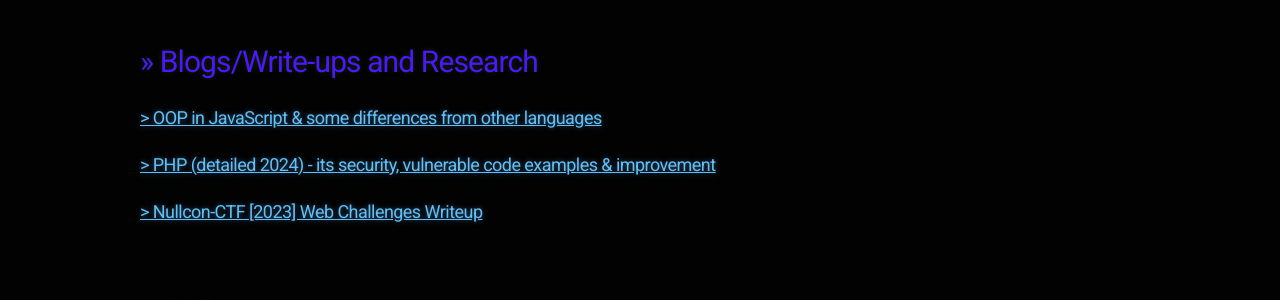
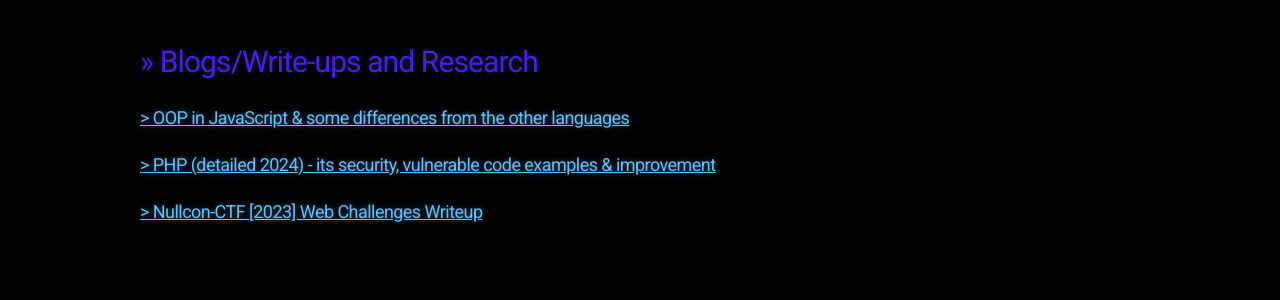
Before and after one commit to 20kilograma/blog, a Jekyll site: the page built from index.md, in a window 1280 px wide. Shown: the part 544-844 px from the top of the page. Built offline with Jekyll 4.4.1, drawn with Linux system fonts in a browser that asks for light colours; nearby versions of some CDN libraries; some web fonts are replaced; our own code applies the rules of GitHub Pages for plain Markdown files.

Commit message:
Update index.md

```diff
--- a/index.md
+++ b/index.md
@@ -42,7 +42,7 @@
 
 # >> Blogs/Write-ups and Research
 
-### <a href="oop-js"> > OOP in JavaScript & some differences from other languages </a>
+### <a href="oop-js"> > OOP in JavaScript & some differences from the other languages </a>
 ### <a href="php-sec"> > PHP (detailed 2024) - its security, vulnerable code examples & improvement </a>
 ### <a href="nullcon-writeup"> > Nullcon-CTF [2023] Web Challenges Writeup </a>
 
```
